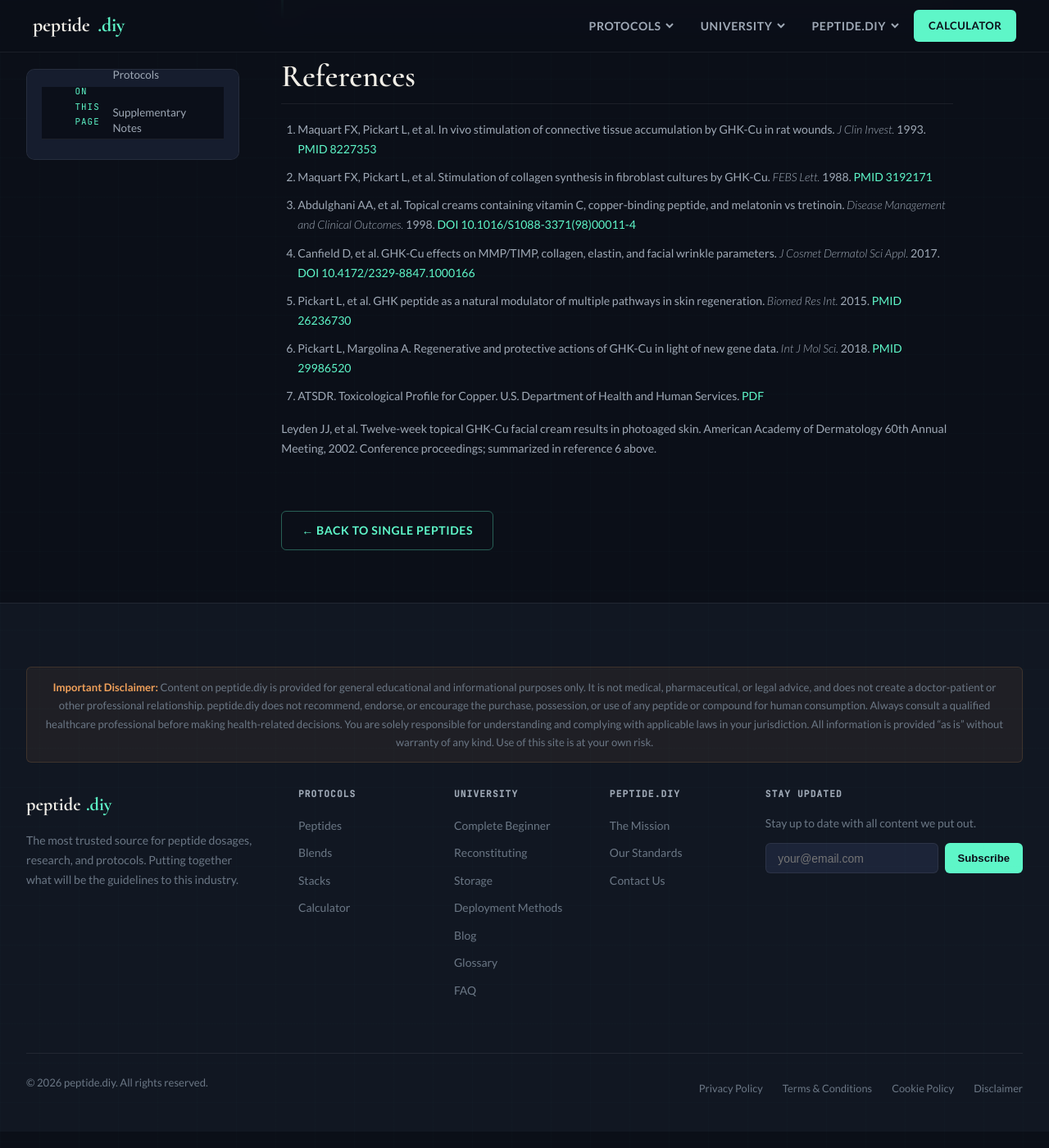
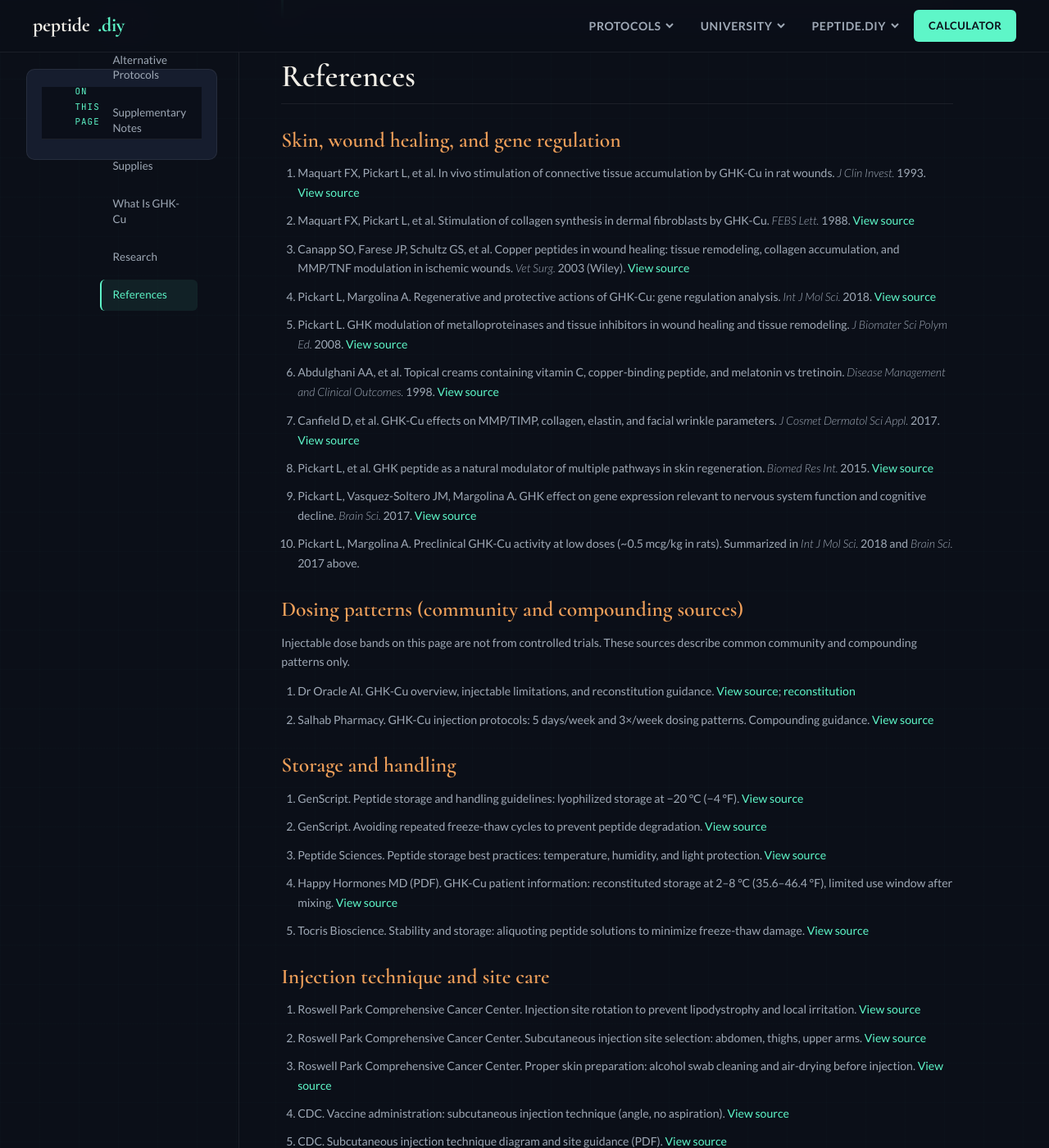
Before and after one commit to FletcherPoole/peptide.diy, a Jekyll site: the page built from ghk-cu-50mg.html, in a window 1280 px wide and 1400 px high, scrolled down 5453 px. Shown: the whole window at 82% size. Built offline with Jekyll 4.4.1, drawn with Linux system fonts in a browser that asks for light colours; some of the changed text lies outside the part shown.

Commit message:
Fix protocol sidebar full-height rail; expand GHK-Cu references.
Sidebar column now stretches full article height with sticky inner nav; references grouped by topic with added sources.

Co-authored-by: Cursor <cursoragent@cursor.com>

```diff
--- a/css/styles.css
+++ b/css/styles.css
@@ -374,23 +374,25 @@ a.card,a.proto-card{display:block;text-decoration:none;color:inherit}
 .callout.warning strong{color:var(--accent2)}
 .callout.danger strong{color:var(--danger)}
 
-.ref-list{font-size:.88rem;color:var(--text2);padding-left:1.25rem}
+.ref-list{font-size:.88rem;color:var(--text2);padding-left:1.25rem;margin-bottom:1.75rem}
 .ref-list li{margin-bottom:.65rem}
 .ref-list a{word-break:break-word}
+.content-section h3 + .ref-list{margin-top:.5rem}
 
 /* ── PROTOCOL SIDEBAR LAYOUT ── */
 .protocol-layout{
   display:grid;
   grid-template-columns:260px minmax(0,1fr);
   gap:clamp(2.5rem,4vw,4rem);
-  align-items:start;
+  align-items:stretch;
 }
 .protocol-sidebar{
+  border-right:1px solid var(--border);
+  padding-right:clamp(1.25rem,2vw,1.75rem);
+}
+.protocol-sidebar-inner{
   position:sticky;
   top:calc(var(--nav-h) + 1.25rem);
-  align-self:start;
-  max-height:calc(100vh - var(--nav-h) - 2.5rem);
-  overflow-y:auto;
   background:var(--bg3);
   border:1px solid var(--border);
   border-radius:var(--r);
@@ -439,17 +441,21 @@ a.card,a.proto-card{display:block;text-decoration:none;color:inherit}
     position:sticky;
     top:var(--nav-h);
     z-index:900;
-    max-height:none;
-    overflow:visible;
+    border-right:none;
+    padding-right:0;
     margin:0 calc(-1 * clamp(1rem,4vw,2rem)) 1.75rem;
-    padding:.85rem clamp(1rem,4vw,2rem);
-    border-radius:0;
-    border-left:none;
-    border-right:none;
     background:rgba(11,15,24,0.96);
     backdrop-filter:blur(12px);
     -webkit-backdrop-filter:blur(12px);
     box-shadow:0 1px 0 var(--border),0 4px 24px rgba(0,0,0,0.2);
+  }
+  .protocol-sidebar-inner{
+    position:static;
+    top:auto;
+    background:transparent;
+    border:none;
+    border-radius:0;
+    padding:.85rem clamp(1rem,4vw,2rem);
   }
   .protocol-nav-title{margin-bottom:.65rem;font-size:.62rem}
   .protocol-nav-links{
@@ -475,6 +481,7 @@ a.card,a.proto-card{display:block;text-decoration:none;color:inherit}
     background:rgba(94,246,200,0.12);
   }
   .protocol-main{max-width:none}
+  .content-section{scroll-margin-top:calc(var(--nav-h) + 4.5rem)}
 }
 
 .stack-blend-intro{margin:.35rem 0 1.1rem;font-size:.9rem;color:var(--text2);line-height:1.55}
--- a/ghk-cu-50mg.html
+++ b/ghk-cu-50mg.html
@@ -19,6 +19,7 @@ description: "GHK-Cu 50mg protocol: 2 mL reconstitution, injectable and topical
 
       <div class="protocol-layout">
         <aside class="protocol-sidebar">
+          <div class="protocol-sidebar-inner">
             <nav class="protocol-nav" aria-label="Protocol sections">
               <div class="protocol-nav-title">On this page</div>
               <div class="protocol-nav-links">
@@ -33,6 +34,7 @@ description: "GHK-Cu 50mg protocol: 2 mL reconstitution, injectable and topical
                 <a href="#ghk-references">References</a>
               </div>
             </nav>
+          </div>
         </aside>
 
         <div class="protocol-main">
@@ -159,16 +161,53 @@ description: "GHK-Cu 50mg protocol: 2 mL reconstitution, injectable and topical
 
           <div class="content-section" id="ghk-references">
             <h2>References</h2>
+
+            <h3>Skin, wound healing, and gene regulation</h3>
             <ol class="ref-list">
-              <li>Maquart FX, Pickart L, et al. In vivo stimulation of connective tissue accumulation by GHK-Cu in rat wounds. <em>J Clin Invest.</em> 1993. <a href="https://pubmed.ncbi.nlm.nih.gov/8227353/" rel="noopener noreferrer" target="_blank">PMID 8227353</a></li>
-              <li>Maquart FX, Pickart L, et al. Stimulation of collagen synthesis in fibroblast cultures by GHK-Cu. <em>FEBS Lett.</em> 1988. <a href="https://pubmed.ncbi.nlm.nih.gov/3192171/" rel="noopener noreferrer" target="_blank">PMID 3192171</a></li>
-              <li>Abdulghani AA, et al. Topical creams containing vitamin C, copper-binding peptide, and melatonin vs tretinoin. <em>Disease Management and Clinical Outcomes.</em> 1998. <a href="https://doi.org/10.1016/S1088-3371(98)00011-4" rel="noopener noreferrer" target="_blank">DOI 10.1016/S1088-3371(98)00011-4</a></li>
-              <li>Canfield D, et al. GHK-Cu effects on MMP/TIMP, collagen, elastin, and facial wrinkle parameters. <em>J Cosmet Dermatol Sci Appl.</em> 2017. <a href="https://doi.org/10.4172/2329-8847.1000166" rel="noopener noreferrer" target="_blank">DOI 10.4172/2329-8847.1000166</a></li>
-              <li>Pickart L, et al. GHK peptide as a natural modulator of multiple pathways in skin regeneration. <em>Biomed Res Int.</em> 2015. <a href="https://pubmed.ncbi.nlm.nih.gov/26236730/" rel="noopener noreferrer" target="_blank">PMID 26236730</a></li>
-              <li>Pickart L, Margolina A. Regenerative and protective actions of GHK-Cu in light of new gene data. <em>Int J Mol Sci.</em> 2018. <a href="https://pubmed.ncbi.nlm.nih.gov/29986520/" rel="noopener noreferrer" target="_blank">PMID 29986520</a></li>
-              <li>ATSDR. Toxicological Profile for Copper. U.S. Department of Health and Human Services. <a href="https://www.atsdr.cdc.gov/toxprofiles/tp132.pdf" rel="noopener noreferrer" target="_blank">PDF</a></li>
+              <li>Maquart FX, Pickart L, et al. In vivo stimulation of connective tissue accumulation by GHK-Cu in rat wounds. <em>J Clin Invest.</em> 1993. <a href="https://pubmed.ncbi.nlm.nih.gov/8227353/" rel="noopener noreferrer" target="_blank">View source</a></li>
+              <li>Maquart FX, Pickart L, et al. Stimulation of collagen synthesis in dermal fibroblasts by GHK-Cu. <em>FEBS Lett.</em> 1988. <a href="https://pubmed.ncbi.nlm.nih.gov/3192171/" rel="noopener noreferrer" target="_blank">View source</a></li>
+              <li>Canapp SO, Farese JP, Schultz GS, et al. Copper peptides in wound healing: tissue remodeling, collagen accumulation, and MMP/TNF modulation in ischemic wounds. <em>Vet Surg.</em> 2003 (Wiley). <a href="https://pubmed.ncbi.nlm.nih.gov/14648529/" rel="noopener noreferrer" target="_blank">View source</a></li>
+              <li>Pickart L, Margolina A. Regenerative and protective actions of GHK-Cu: gene regulation analysis. <em>Int J Mol Sci.</em> 2018. <a href="https://pmc.ncbi.nlm.nih.gov/articles/PMC6073405/" rel="noopener noreferrer" target="_blank">View source</a></li>
+              <li>Pickart L. GHK modulation of metalloproteinases and tissue inhibitors in wound healing and tissue remodeling. <em>J Biomater Sci Polym Ed.</em> 2008. <a href="https://www.tandfonline.com/doi/abs/10.1163/156856208784909435" rel="noopener noreferrer" target="_blank">View source</a></li>
+              <li>Abdulghani AA, et al. Topical creams containing vitamin C, copper-binding peptide, and melatonin vs tretinoin. <em>Disease Management and Clinical Outcomes.</em> 1998. <a href="https://doi.org/10.1016/S1088-3371(98)00011-4" rel="noopener noreferrer" target="_blank">View source</a></li>
+              <li>Canfield D, et al. GHK-Cu effects on MMP/TIMP, collagen, elastin, and facial wrinkle parameters. <em>J Cosmet Dermatol Sci Appl.</em> 2017. <a href="https://doi.org/10.4172/2329-8847.1000166" rel="noopener noreferrer" target="_blank">View source</a></li>
+              <li>Pickart L, et al. GHK peptide as a natural modulator of multiple pathways in skin regeneration. <em>Biomed Res Int.</em> 2015. <a href="https://pubmed.ncbi.nlm.nih.gov/26236730/" rel="noopener noreferrer" target="_blank">View source</a></li>
+              <li>Pickart L, Vasquez-Soltero JM, Margolina A. GHK effect on gene expression relevant to nervous system function and cognitive decline. <em>Brain Sci.</em> 2017. <a href="https://www.mdpi.com/2076-3425/7/2/20" rel="noopener noreferrer" target="_blank">View source</a></li>
+              <li>Pickart L, Margolina A. Preclinical GHK-Cu activity at low doses (~0.5 mcg/kg in rats). Summarized in <em>Int J Mol Sci.</em> 2018 and <em>Brain Sci.</em> 2017 above.</li>
             </ol>
-            <p style="font-size:.88rem;color:var(--text2);margin-top:1rem">Leyden JJ, et al. Twelve-week topical GHK-Cu facial cream results in photoaged skin. American Academy of Dermatology 60th Annual Meeting, 2002. Conference proceedings; summarized in reference 6 above.</p>
+
+            <h3>Dosing patterns (community and compounding sources)</h3>
+            <p style="font-size:.88rem;color:var(--text2);margin-bottom:.75rem">Injectable dose bands on this page are not from controlled trials. These sources describe common community and compounding patterns only.</p>
+            <ol class="ref-list">
+              <li>Dr Oracle AI. GHK-Cu overview, injectable limitations, and reconstitution guidance. <a href="https://www.droracle.ai/articles/534697/what-is-ghk-cu-glycine-histidine-lysine-copper" rel="noopener noreferrer" target="_blank">View source</a>; <a href="https://www.droracle.ai/articles/969009/how-should-i-reconstitute-the-ghkcu-peptide" rel="noopener noreferrer" target="_blank">reconstitution</a></li>
+              <li>Salhab Pharmacy. GHK-Cu injection protocols: 5 days/week and 3×/week dosing patterns. Compounding guidance. <a href="https://www.salhabpharmacy.com/ghk-cu-injection/" rel="noopener noreferrer" target="_blank">View source</a></li>
+            </ol>
+
+            <h3>Storage and handling</h3>
+            <ol class="ref-list">
+              <li>GenScript. Peptide storage and handling guidelines: lyophilized storage at −20 °C (−4 °F). <a href="https://www.genscript.com/peptide_storage_and_handling.html" rel="noopener noreferrer" target="_blank">View source</a></li>
+              <li>GenScript. Avoiding repeated freeze-thaw cycles to prevent peptide degradation. <a href="https://www.genscript.com/peptide_storage_and_handling.html" rel="noopener noreferrer" target="_blank">View source</a></li>
+              <li>Peptide Sciences. Peptide storage best practices: temperature, humidity, and light protection. <a href="https://www.peptidesciences.com/peptide-information/peptide-solubility/" rel="noopener noreferrer" target="_blank">View source</a></li>
+              <li>Happy Hormones MD (PDF). GHK-Cu patient information: reconstituted storage at 2–8 °C (35.6–46.4 °F), limited use window after mixing. <a href="https://happyhormonesmd.com/wp-content/uploads/2024/12/ghk.pdf" rel="noopener noreferrer" target="_blank">View source</a></li>
+              <li>Tocris Bioscience. Stability and storage: aliquoting peptide solutions to minimize freeze-thaw damage. <a href="https://www.tocris.com/support/peptides" rel="noopener noreferrer" target="_blank">View source</a></li>
+            </ol>
+
+            <h3>Injection technique and site care</h3>
+            <ol class="ref-list">
+              <li>Roswell Park Comprehensive Cancer Center. Injection site rotation to prevent lipodystrophy and local irritation. <a href="https://www.roswellpark.org/pted.php?pemID=PE2465o" rel="noopener noreferrer" target="_blank">View source</a></li>
+              <li>Roswell Park Comprehensive Cancer Center. Subcutaneous injection site selection: abdomen, thighs, upper arms. <a href="https://www.roswellpark.org/cancertalk/202110/giving-yourself-injection" rel="noopener noreferrer" target="_blank">View source</a></li>
+              <li>Roswell Park Comprehensive Cancer Center. Proper skin preparation: alcohol swab cleaning and air-drying before injection. <a href="https://www.roswellpark.org/pted.php?pemID=PE81" rel="noopener noreferrer" target="_blank">View source</a></li>
+              <li>CDC. Vaccine administration: subcutaneous injection technique (angle, no aspiration). <a href="https://www.cdc.gov/vaccines/hcp/imz-best-practices/vaccine-administration.html" rel="noopener noreferrer" target="_blank">View source</a></li>
+              <li>CDC. Subcutaneous injection technique diagram and site guidance (PDF). <a href="https://www.cdc.gov/vaccines/hcp/admin/downloads/YCTS-VaxAdmin-Subcut-injection.pdf" rel="noopener noreferrer" target="_blank">View source</a></li>
+              <li>NCBI Bookshelf. Best practices for injection: asepsis, preparation, administration, and sharps disposal. <a href="https://www.ncbi.nlm.nih.gov/books/NBK596739/" rel="noopener noreferrer" target="_blank">View source</a></li>
+            </ol>
+
+            <h3>Safety</h3>
+            <ol class="ref-list">
+              <li>ATSDR. Toxicological Profile for Copper. U.S. Department of Health and Human Services. <a href="https://www.atsdr.cdc.gov/toxprofiles/tp132.pdf" rel="noopener noreferrer" target="_blank">View source</a></li>
+            </ol>
+
+            <p style="font-size:.88rem;color:var(--text2);margin-top:1rem">Leyden JJ, et al. Twelve-week topical GHK-Cu facial cream results in photoaged skin. American Academy of Dermatology 60th Annual Meeting, 2002. Conference proceedings; summarized in Pickart &amp; Margolina, <em>Int J Mol Sci.</em> 2018 above.</p>
           </div>
 
           <a class="btn btn-outline" style="margin-top:1rem" href="{{ '/single-peptides.html' | relative_url }}">← Back to Single Peptides</a>
```
Lines whose indentation alone changed are shown as unchanged.
